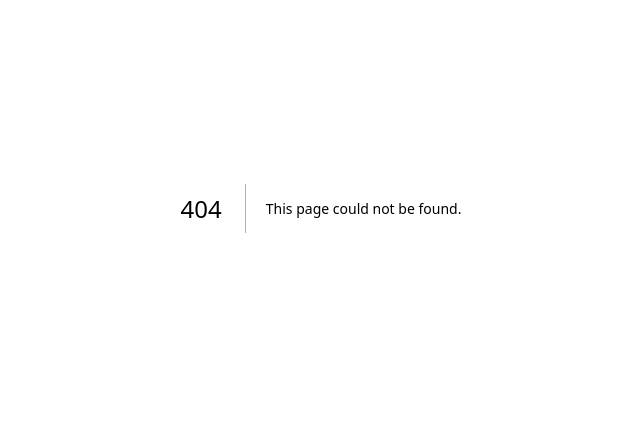
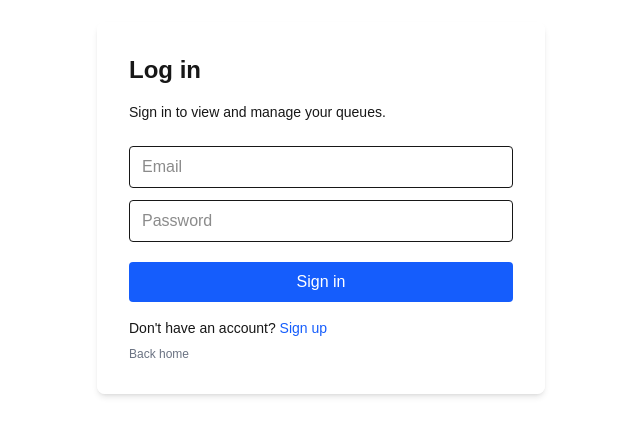
Before and after one commit to Damith-Sala/Get_In_Line, a Next.js app in the folder get-in-line/: page /login in a window 1280 px wide. Before the commit this address had no page. Shown: the part 192-628 px from the top of the page, without its empty margins (319-959 px from the left). Built offline with nearby package versions, Linux system fonts and the light colour scheme.

Commit message:
created the login and signup pages

```diff
--- /dev/null
+++ b/get-in-line/src/app/dashboard/page.tsx
@@ -0,0 +1,22 @@
+import Link from "next/link";
+
+export default function DashboardPage() {
+  return (
+    <div className="min-h-screen p-8">
+      <header className="mb-6 flex items-center justify-between">
+        <h1 className="text-2xl font-semibold">Dashboard</h1>
+        <nav className="flex gap-4">
+          <Link href="/" className="text-sm text-gray-600">Home</Link>
+          <Link href="/login" className="text-sm text-gray-600">Log out</Link>
+        </nav>
+      </header>
+
+      <main>
+        <section className="grid grid-cols-1 md:grid-cols-2 gap-6">
+          <div className="p-4 border rounded">Queue overview (placeholder)</div>
+          <div className="p-4 border rounded">Active customers (placeholder)</div>
+        </section>
+      </main>
+    </div>
+  );
+}
--- /dev/null
+++ b/get-in-line/src/app/login/components/LoginForm.tsx
@@ -0,0 +1,48 @@
+'use client';
+
+import { FormEvent } from 'react';
+import Link from "next/link";
+
+export default function LoginForm() {
+  const handleSubmit = (e: FormEvent) => {
+    e.preventDefault();
+    // TODO: Add login logic here
+    console.log('Login form submitted');
+  };
+
+  return (
+    <div className="w-full max-w-md bg-white/70 dark:bg-black/60 backdrop-blur rounded-lg shadow-md p-8">
+      <h1 className="text-2xl font-semibold mb-4">Log in</h1>
+      <p className="text-sm mb-6">Sign in to view and manage your queues.</p>
+
+      <form className="flex flex-col gap-3" onSubmit={handleSubmit}>
+        <input
+          aria-label="Email"
+          className="border rounded px-3 py-2"
+          placeholder="Email"
+          type="email"
+        />
+        <input
+          aria-label="Password"
+          className="border rounded px-3 py-2"
+          placeholder="Password"
+          type="password"
+        />
+        <button className="mt-2 bg-blue-600 text-white rounded px-4 py-2">Sign in</button>
+      </form>
+
+      <p className="mt-4 text-sm">
+        Don't have an account?{' '}
+        <Link href="/signup" className="text-blue-600">
+          Sign up
+        </Link>
+      </p>
+
+      <p className="mt-2 text-xs">
+        <Link href="/" className="text-gray-500">
+          Back home
+        </Link>
+      </p>
+    </div>
+  );
+}
--- /dev/null
+++ b/get-in-line/src/app/login/page.tsx
@@ -0,0 +1,9 @@
+import LoginForm from './components/LoginForm';
+
+export default function LoginPage() {
+  return (
+    <div className="min-h-screen flex items-center justify-center p-6">
+      <LoginForm />
+    </div>
+  );
+}
--- /dev/null
+++ b/get-in-line/src/app/signup/components/SignupForm.tsx
@@ -0,0 +1,39 @@
+'use client';
+
+import { FormEvent } from 'react';
+import Link from "next/link";
+
+export default function SignupForm() {
+  const handleSubmit = (e: FormEvent) => {
+    e.preventDefault();
+    // TODO: Add signup logic here
+    console.log('Form submitted');
+  };
+
+  return (
+    <div className="w-full max-w-md bg-white/70 dark:bg-black/60 backdrop-blur rounded-lg shadow-md p-8">
+      <h1 className="text-2xl font-semibold mb-4">Create account</h1>
+      <p className="text-sm mb-6">Create an account to start checking in customers.</p>
+
+      <form className="flex flex-col gap-3" onSubmit={handleSubmit}>
+        <input className="border rounded px-3 py-2" placeholder="Full name" />
+        <input className="border rounded px-3 py-2" placeholder="Email" type="email" />
+        <input className="border rounded px-3 py-2" placeholder="Password" type="password" />
+        <button className="mt-2 bg-green-600 text-white rounded px-4 py-2">Sign up</button>
+      </form>
+
+      <p className="mt-4 text-sm">
+        Already have an account?{' '}
+        <Link href="/login" className="text-blue-600">
+          Log in
+        </Link>
+      </p>
+
+      <p className="mt-2 text-xs">
+        <Link href="/" className="text-gray-500">
+          Back home
+        </Link>
+      </p>
+    </div>
+  );
+}
--- /dev/null
+++ b/get-in-line/src/app/signup/page.tsx
@@ -0,0 +1,9 @@
+import SignupForm from './components/SignupForm';
+
+export default function SignupPage() {
+  return (
+    <div className="min-h-screen flex items-center justify-center p-6">
+      <SignupForm />
+    </div>
+  );
+}
```
Also changed, not shown: 1 other file (tests, documents, lock files or other folders).
